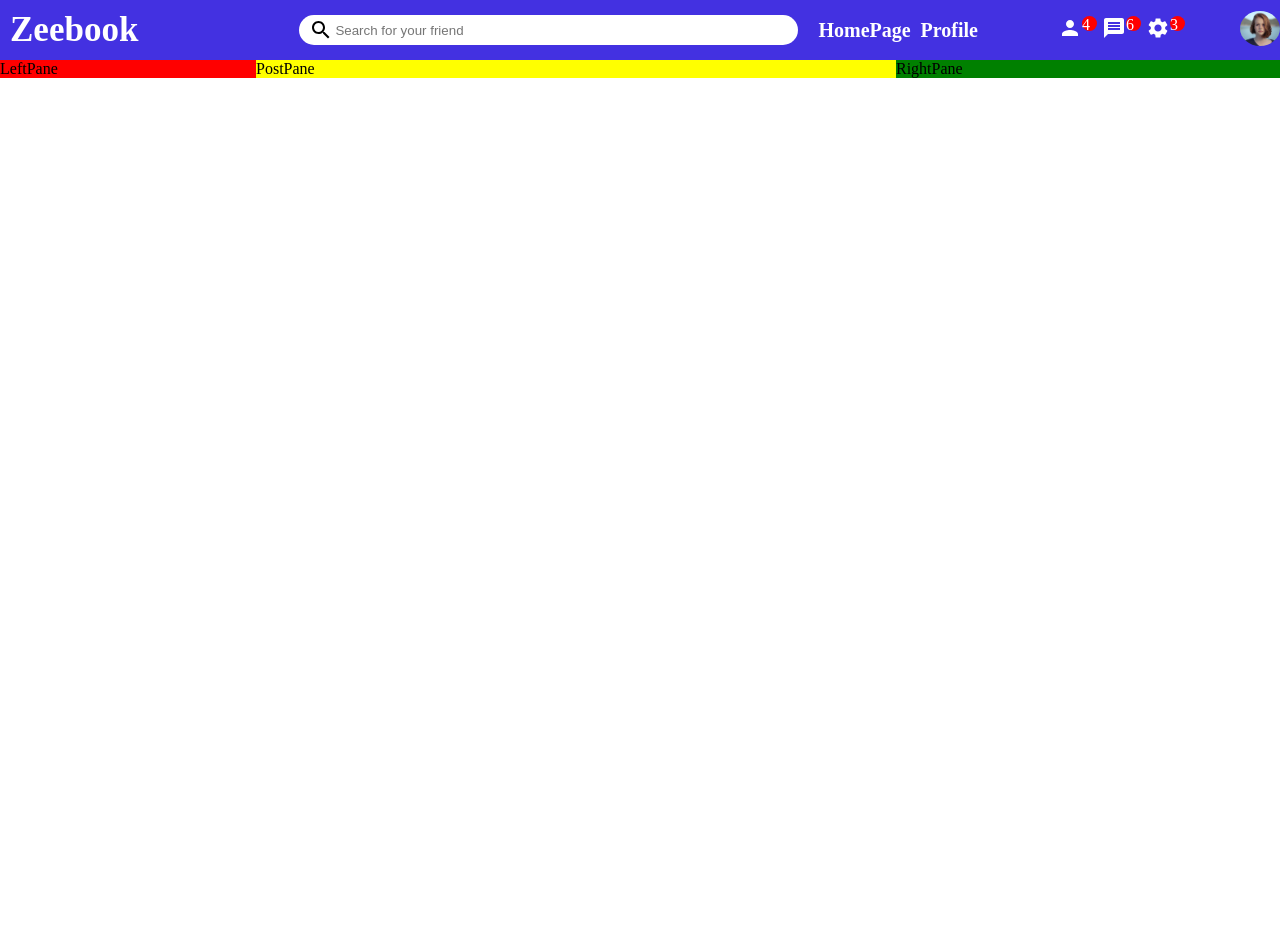
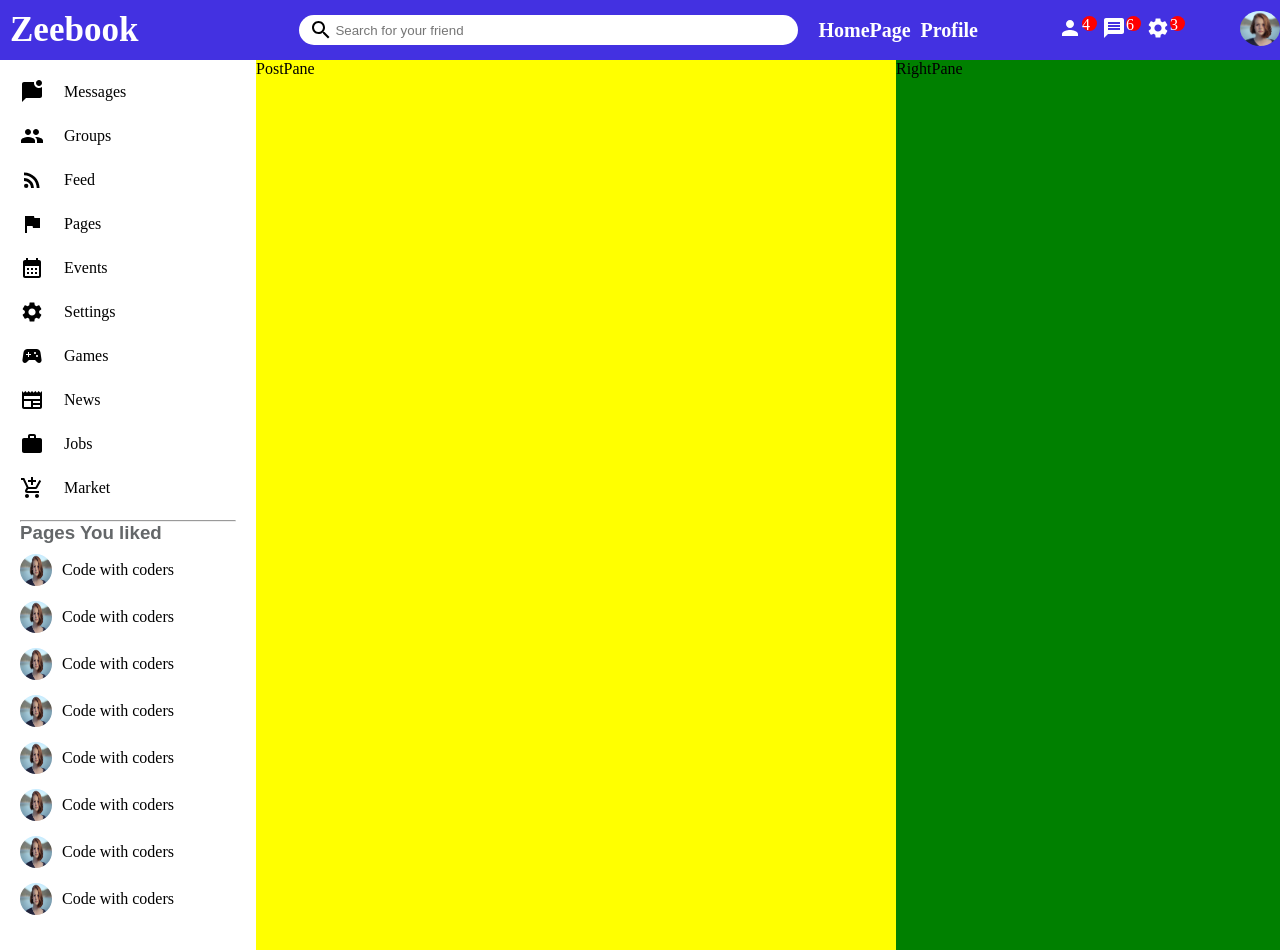
Before and after one commit to PathumSanjana/Zeebook-React-js, a React (Create React App) app: page / in a window 1280 px wide. Before the commit the page ends 800 px from the top, so only its background shows below. Built offline with nearby package versions, Linux system fonts and the light colour scheme.

Commit message:
LeftPane updated

```diff
--- a/src/pages/Home/Home.js
+++ b/src/pages/Home/Home.js
@@ -7,16 +7,15 @@
 
 export default function Home() {
   return (
-   <>
+  <>
    <NavBar/>
    <div className="bottomContainer">
     <LeftPane/>
     <PostPane/>
     <RightPane/>
    </div>
+  </>
 
-
-   </>
 
   )
 }
--- a/src/pages/Home/components/LeftPane/LeftPane.js
+++ b/src/pages/Home/components/LeftPane/LeftPane.js
@@ -1,8 +1,103 @@
 import React from 'react'
 import "./leftPane.css"
+import MarkChatUnreadIcon from '@mui/icons-material/MarkChatUnread';
+import GroupIcon from '@mui/icons-material/Group';
+import RssFeedIcon from '@mui/icons-material/RssFeed';
+import AssistantPhotoIcon from '@mui/icons-material/AssistantPhoto';
+import CalendarMonthIcon from '@mui/icons-material/CalendarMonth';
+import SettingsIcon from '@mui/icons-material/Settings';
+import SportsEsportsIcon from '@mui/icons-material/SportsEsports';
+import NewspaperIcon from '@mui/icons-material/Newspaper';
+import WorkIcon from '@mui/icons-material/Work';
+import AddShoppingCartIcon from '@mui/icons-material/AddShoppingCart';
 
 export default function LeftPane() {
   return (
-    <div className='leftPaneBox'>LeftPane</div>
+    <div className='leftPaneBox'>
+     <div className="leftPaneContainer">
+      <div className="leftPaneMenu">
+        <li className="leftPaneMenuItem">
+              <MarkChatUnreadIcon className='leftPaneMenuIcon'/>
+              <span className="leftPaneMenuText">Messages</span>
+        </li>
+        <li className="leftPaneMenuItem">
+              <GroupIcon className='leftPaneMenuIcon'/>
+              <span className="leftPaneMenuText">Groups</span>
+        </li>
+        <li className="leftPaneMenuItem">
+              <RssFeedIcon className='leftPaneMenuIcon'/>
+              <span className="leftPaneMenuText">Feed</span>
+        </li>
+        <li className="leftPaneMenuItem">
+              <AssistantPhotoIcon className='leftPaneMenuIcon'/>
+              <span className="leftPaneMenuText">Pages</span>
+        </li>
+        <li className="leftPaneMenuItem">
+              <CalendarMonthIcon className='leftPaneMenuIcon'/>
+              <span className="leftPaneMenuText">Events</span>
+        </li>
+        <li className="leftPaneMenuItem">
+              <SettingsIcon className='leftPaneMenuIcon'/>
+              <span className="leftPaneMenuText">Settings</span>
+        </li>
+        <li className="leftPaneMenuItem">
+              <SportsEsportsIcon className='leftPaneMenuIcon'/>
+              <span className="leftPaneMenuText">Games</span>
+        </li>
+        <li className="leftPaneMenuItem">
+              <NewspaperIcon className='leftPaneMenuIcon'/>
+              <span className="leftPaneMenuText">News</span>
+        </li>
+        <li className="leftPaneMenuItem">
+              <WorkIcon className='leftPaneMenuIcon'/>
+              <span className="leftPaneMenuText">Jobs</span>
+        </li>
+        <li className="leftPaneMenuItem">
+              <AddShoppingCartIcon className='leftPaneMenuIcon'/>
+              <span className="leftPaneMenuText">Market</span>
+        </li>
+        <hr/>
+        <div className="pagesYouLiked">
+          <h3>Pages You liked</h3>
+        </div>
+
+        <div className="pageList">
+          <div className="pageListItem">
+          <img src="/images/1.jpeg" alt="" className="pagePic" />
+          <span className="pageName">Code with coders</span>
+        </div>
+        <div className="pageListItem">
+          <img src="/images/1.jpeg" alt="" className="pagePic" />
+          <span className="pageName">Code with coders</span>
+        </div>
+        <div className="pageListItem">
+          <img src="/images/1.jpeg" alt="" className="pagePic" />
+          <span className="pageName">Code with coders</span>
+        </div>
+        <div className="pageListItem">
+          <img src="/images/1.jpeg" alt="" className="pagePic" />
+          <span className="pageName">Code with coders</span>
+        </div>
+        <div className="pageListItem">
+          <img src="/images/1.jpeg" alt="" className="pagePic" />
+          <span className="pageName">Code with coders</span>
+        </div>
+        <div className="pageListItem">
+          <img src="/images/1.jpeg" alt="" className="pagePic" />
+          <span className="pageName">Code with coders</span>
+        </div>
+        <div className="pageListItem">
+          <img src="/images/1.jpeg" alt="" className="pagePic" />
+          <span className="pageName">Code with coders</span>
+        </div>
+        <div className="pageListItem">
+          <img src="/images/1.jpeg" alt="" className="pagePic" />
+          <span className="pageName">Code with coders</span>
+        </div>
+
+       </div>
+      </div>
+     </div>
+    </div>
   )
 }
--- a/src/pages/Home/components/LeftPane/leftPane.css
+++ b/src/pages/Home/components/LeftPane/leftPane.css
@@ -1,4 +1,68 @@
 .leftPaneBox{
-    background-color: red;
     flex: 2;
+    height:calc(100vh- 60px);
+    overflow-y: scroll;
+
+
 }
+
+::-webkit-scrollbar{
+    width: 7px;
+
+}
+::-webkit-scrollbar-track{
+    background-color: rgb(145, 148, 150);
+}
+::-webkit-scrollbar-thumb{
+    background-color: rgb(78, 76, 76);
+
+}
+
+
+.leftPaneContainer{
+   padding: 20px;
+}
+
+.leftPaneMenu{
+   padding: 0;
+   margin: 0;
+   list-style: none;
+}
+
+.leftPaneMenuItem{
+    display: flex;
+    align-items: center;
+    margin-bottom: 20px;
+}
+
+.leftPaneMenuIcon{
+    margin-right: 20px;
+}
+
+.pagePic{
+    width: 32px;
+    height: 32px;
+    border-radius: 50%;
+}
+
+.pagesYouLiked{
+    font-family: sans-serif;
+    font-weight: bold;
+    color: rgb(100, 103, 105);
+}
+
+.pageList{
+    padding: 0;
+    margin: 0;
+
+}
+.pageListItem{
+    display: flex;
+    align-items: center;
+    margin-bottom: 15px;
+    margin-top: 10px;
+}
+
+.pageName{
+    margin-left: 10px;
+}
```
Also changed, not shown: src/pages/Home/home.css (line endings or trailing spaces).
